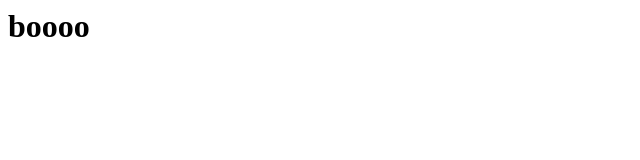
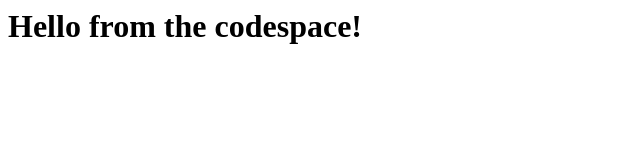
Before and after one commit to suithar/skills-code-with-codespaces, a plain HTML site: page index.html in a window 1280 px wide. Shown: the whole page, without its empty margins (0-640 px from the left). Drawn offline with Linux system fonts and the light colour scheme.

Commit message:
hello from the code space

```diff
--- a/index.html
+++ b/index.html
@@ -1,3 +1,3 @@
 <html>
-  <h1>boooo</h1>
+  <h1>Hello from the codespace!</h1>
 </html>
```
